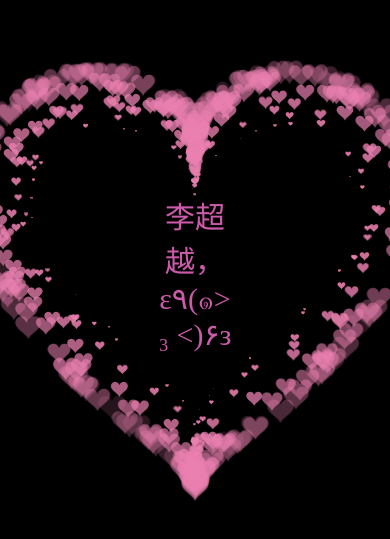
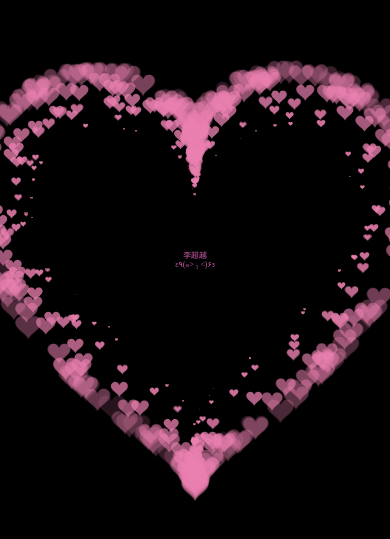
Before and after one commit to tidego/lingo, a plain HTML site: page index.html in a window 390 px wide. Shown: the part 145-684 px from the top of the page. Drawn offline with Linux system fonts and the light colour scheme.

Commit message:
adapt-phone

```diff
--- a/index.html
+++ b/index.html
@@ -7,7 +7,7 @@
     <meta name="Keywords" content="爱心代码">
     <meta name="Description" content="爱心代码">
     <link rel="shortcut icon" href="../picture/爱心.png" type="image/x-icon">
-<!--   github.com/he-weilai/love-code   -->
+    <meta name="viewport" content="width=device-width, initial-scale=1.0">
     <style>
         html,
         body {
@@ -24,37 +24,27 @@
         }
 
         .title {
-            width: 20%;
-            height: 30%;
-            /* 文字居中 */
+            width: 100%; /* 设置宽度为100%，保证文字可以在屏幕内水平居中 */
             text-align: center;
-            /* 字体大小 */
-            font-size: 30px;
-            /* 背景颜色 */
+            font-size: 2vw; /* 使用视口宽度单位，使字体大小根据屏幕大小调整 */
             background-color: transparent;
-            /* 文字颜色 */
             color: rgba(247, 110, 206, 0.829);
-            /* 左右居中 */
-            margin: auto;
-            /* 定位 */
-            position: relative;
-            /* 上边距 */
-            top: 40%;
-            /* 字体 */
+            position: absolute;
+            top: 48%;
+            left: 50%;
+            transform: translate(-50%, -50%); /* 确保元素在屏幕中心 */
             font-family: "幼圆";
+            line-height: 1.2; /* 确保多行文字有足够的间距 */
         }
     </style>
 
 </head>
 
 <body>
-
-
     <canvas id="pinkboard"></canvas>
 
-    <div class="title">李超越，<br>ε٩(๑> ₃ <)۶з</div>
+    <div class="title">李超越<br>ε٩(๑> ₃ <)۶з</div>
     <script>
-
         var settings = {
             particles: {
                 length: 500,
@@ -197,14 +187,12 @@
                 particleRate = settings.particles.length / settings.particles.duration,
                 time;
 
-
             function pointOnHeart(t) {
                 return new Point(
                     160 * Math.pow(Math.sin(t), 3),
                     130 * Math.cos(t) - 50 * Math.cos(2 * t) - 20 * Math.cos(3 * t) - 10 * Math.cos(4 * t) + 25
                 );
             }
-
 
             var image = (function () {
                 var canvas = document.createElement('canvas'),
@@ -238,19 +226,14 @@
                 return image;
             })();
 
-
             function render() {
-
                 requestAnimationFrame(render);
-
 
                 var newTime = new Date().getTime() / 1000,
                     deltaTime = newTime - (time || newTime);
                 time = newTime;
 
-
                 context.clearRect(0, 0, canvas.width, canvas.height);
-
 
                 var amount = particleRate * deltaTime;
                 for (var i = 0; i < amount; i++) {
@@ -259,11 +242,9 @@
                     particles.add(canvas.width / 2 + pos.x, canvas.height / 2 - pos.y, dir.x, -dir.y);
                 }
 
-
                 particles.update(deltaTime);
                 particles.draw(context, image);
             }
-
 
             function onResize() {
                 canvas.width = canvas.clientWidth;
@@ -271,16 +252,12 @@
             }
             window.onresize = onResize;
 
-
             setTimeout(function () {
                 onResize();
                 render();
             }, 10);
         })(document.getElementById('pinkboard'));
     </script>
-
-
-
 </body>
 
 </html>
```
